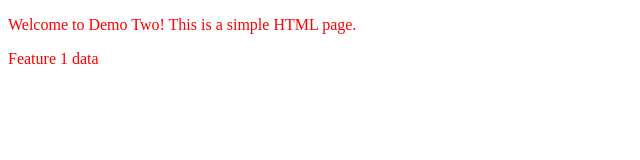
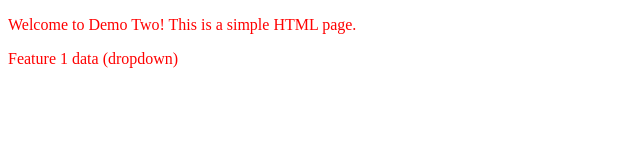
Before and after one commit to Richa107386/localrepo, a plain HTML site: page index.html in a window 1280 px wide. Shown: the full height of the page, 0-640 px from the left. Drawn offline with Linux system fonts and the light colour scheme.

```diff
--- a/index.html
+++ b/index.html
@@ -8,5 +8,5 @@
 </head>
 <body>
     <p>Welcome to Demo Two! This is a simple HTML page.</p>
-    <p>Feature 1 data</p>
+    <p>Feature 1 data (dropdown)</p>
 </body>
```
